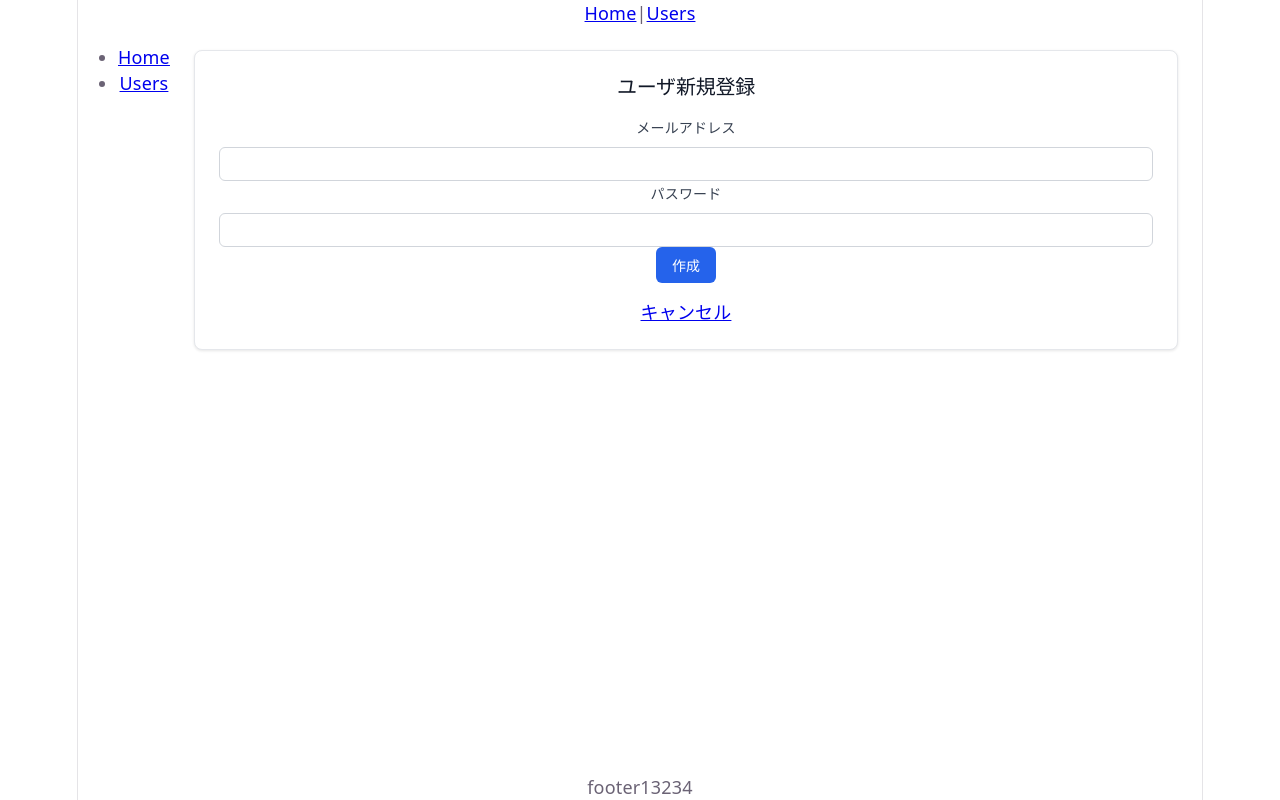
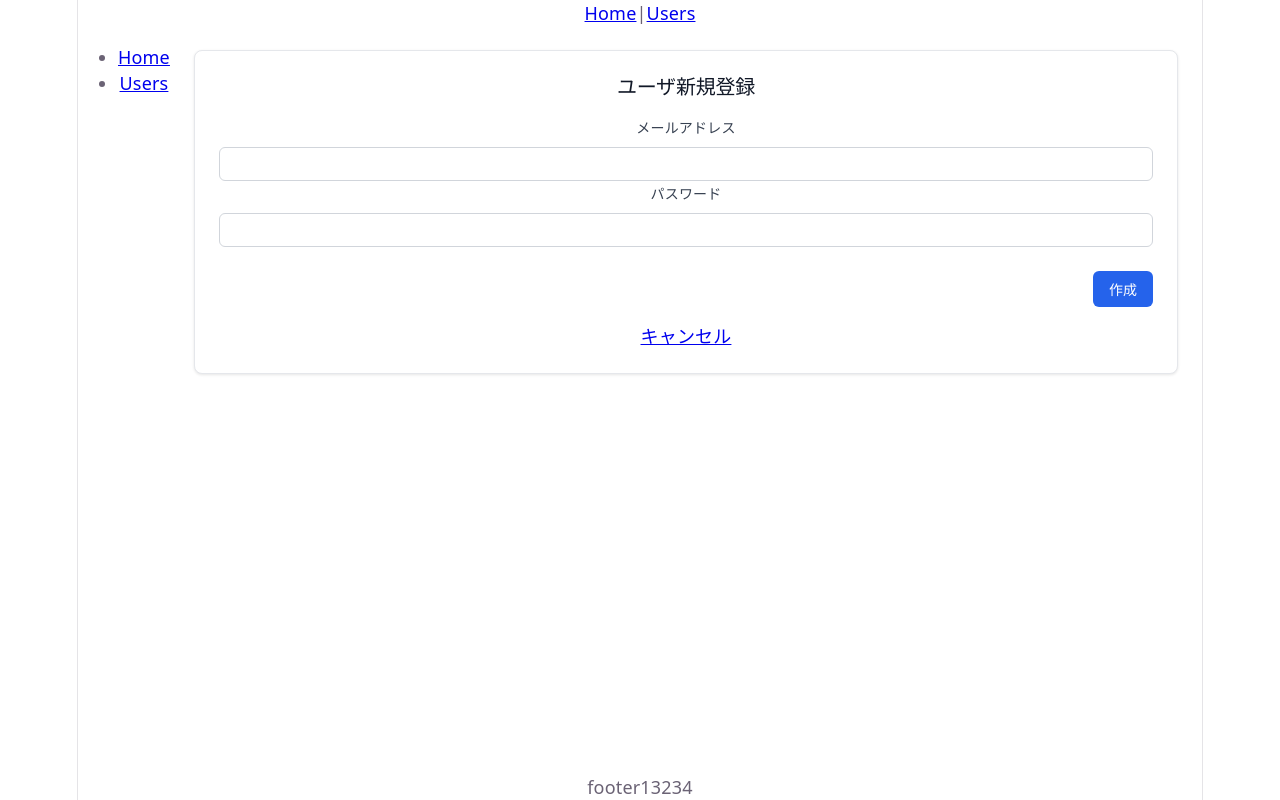
Before and after one commit to eswm223-oss/bizsc, a React (Vite) app in the folder frontend/: page /users/new in a window 1280 px wide. Built offline with nearby package versions, Linux system fonts and the light colour scheme; no server answers.

Commit message:
UserForm_1

```diff
--- /dev/null
+++ b/frontend/src/components/UserForm/UserForm.css
@@ -0,0 +1,5 @@
+.user-form__actions {
+    display: flex;
+    justify-content: flex-end;
+    margin-top: 24px;
+}
--- a/frontend/src/components/UserForm/UserForm.tsx
+++ b/frontend/src/components/UserForm/UserForm.tsx
@@ -2,6 +2,7 @@ import type { SubmitEvent } from "react";
 
 import Button from "../Button/Button";
 import Input from "../Input/Input";
+import "./UserForm.css";
 
 type UserFormProps = {
   email: string;
@@ -73,10 +74,11 @@ function UserForm({
           有効
         </label>
       )}
-
-      <Button type="submit" disabled={isSubmitting}>
-        {isSubmitting ? submittingLabel : submitLabel}
-      </Button>
+      <div className="user-form__actions">
+        <Button type="submit" disabled={isSubmitting}>
+          {isSubmitting ? submittingLabel : submitLabel}
+        </Button>
+      </div>
     </form>
   );
 }
```
